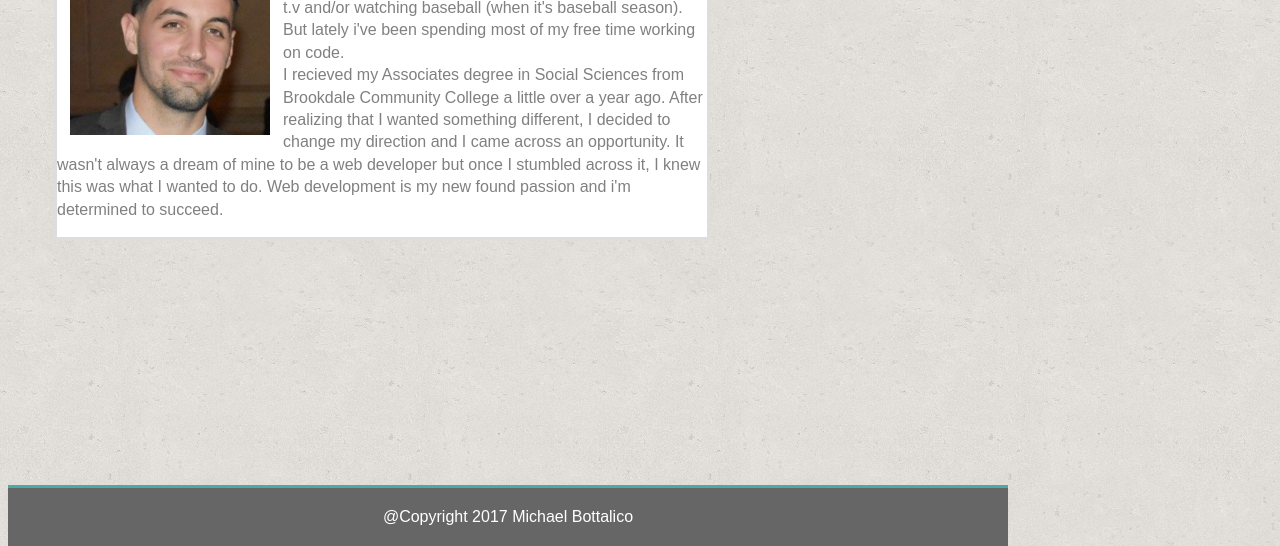
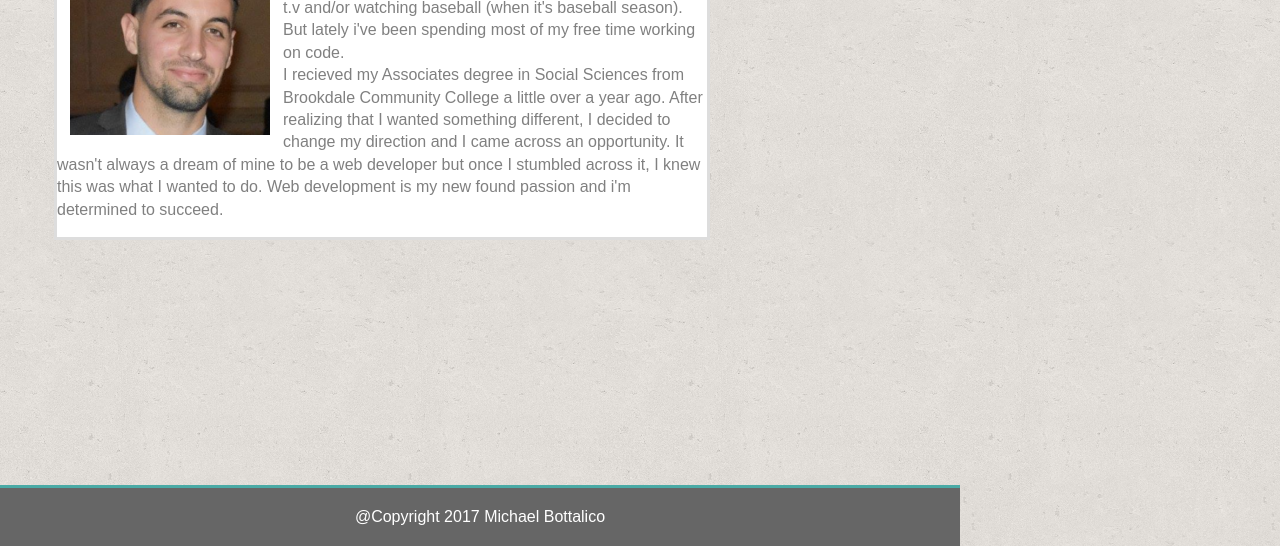
Before and after one commit to mbottalico1/Basic-Portfolio, a plain HTML site: page index.html in a window 1280 px wide. Shown: the part 254-800 px from the top of the page. Drawn offline with Linux system fonts and the light colour scheme.

Commit message:
fixed footer/size of webpage.

```diff
--- a/assets/css/style.css
+++ b/assets/css/style.css
@@ -1,4 +1,6 @@
-
+html {
+	width: 960px;
+}
 
 
 #section {
@@ -276,6 +278,8 @@ footer {
 	position: absolute;
 	bottom: 0;
 	padding: 20px;
-	width: 960px;
+	width: 920px;
 	color: white;
+	right: 0;
+	left: 0;
 }
```
